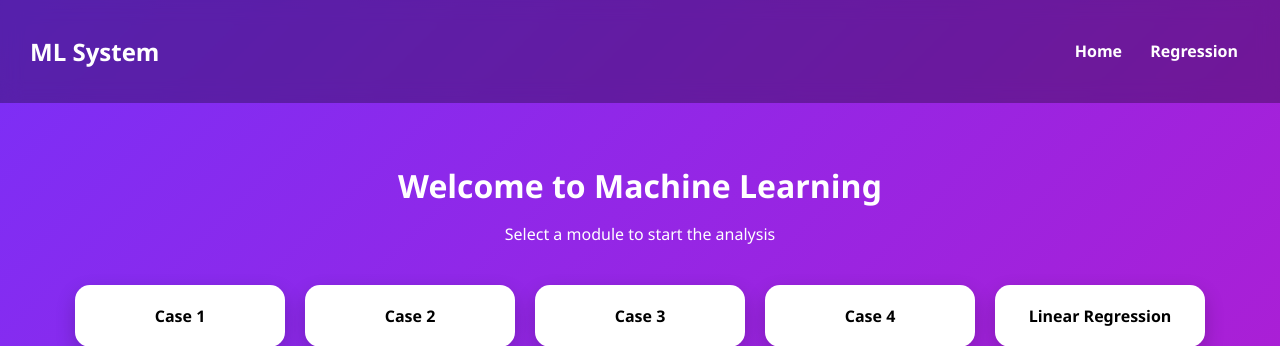
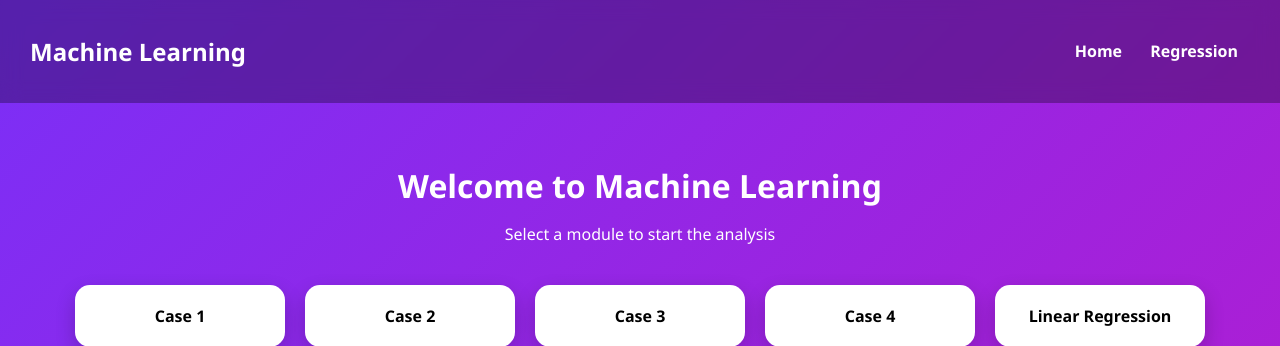
Before and after one commit to KAHS1299/sistema-predictivo-academico, a Flask app: page /dashboard in a window 1280 px wide. Shown: the top 346 px of the page. Run offline with Flask 3, Linux system fonts and the light colour scheme; the visitor is signed in with stand-in values (Sample User, id 1).

Commit message:
Update dashboard.html

```diff
--- a/templates/dashboard.html
+++ b/templates/dashboard.html
@@ -62,7 +62,7 @@
             background: #f1f1f1;
         }
 
-        /* --- CONTENEDOR DE INFORMACIÓN DETALLADA --- */
+        /* --- CONTENEDOR LA INFORMACIÓN DETALLADA --- */
         .main-info-container {
             max-width: 900px;
             margin: 50px auto;
@@ -105,7 +105,7 @@
 <body>
 
 <div class="navbar">
-    <h2>ML System</h2>
+    <h2>Machine Learning</h2>
     <div class="menu">
         <a href="/dashboard">Home</a>
         <a href="/linear">Regression</a>
```
